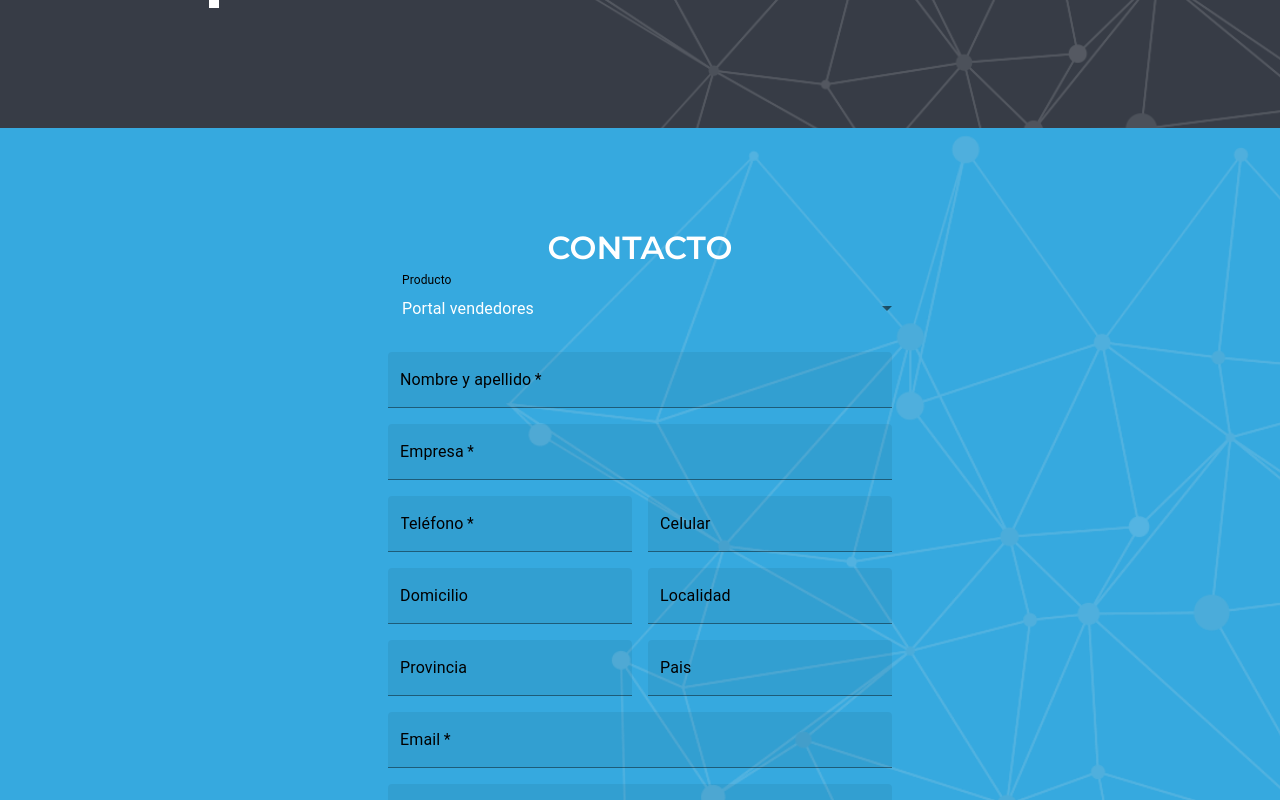
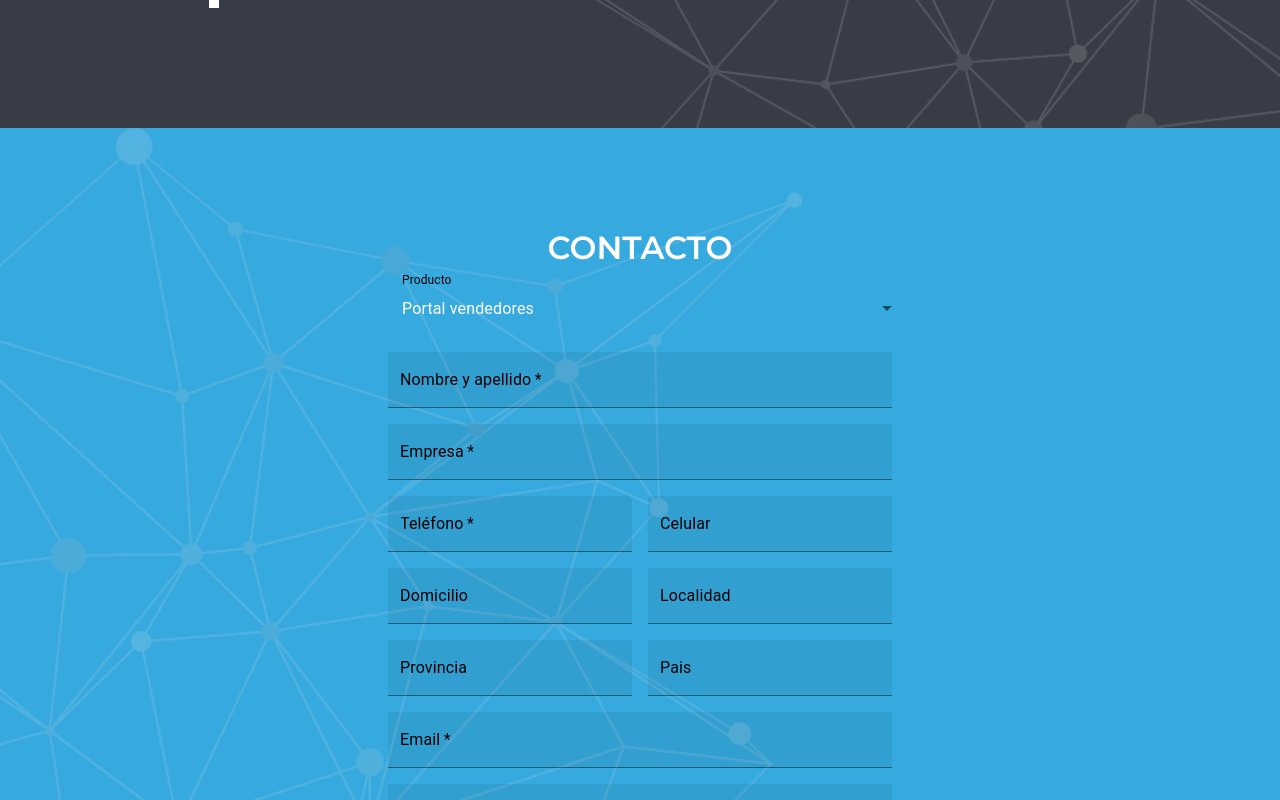
Before and after one commit to matimaini/EIV-WEB, a React (Create React App) app: page / in a window 1280 px wide. Shown: the part 7240-8040 px from the top of the page. Built offline with nearby package versions, Linux system fonts and the light colour scheme.

Commit message:
Correccion fondo invertido en form contacto

```diff
--- a/src/components/contacto/Contacto.js
+++ b/src/components/contacto/Contacto.js
@@ -2,13 +2,13 @@ import React from 'react'
 import { Box, Typography } from '@mui/material'
 import ScrollAnimation from 'react-animate-on-scroll';
 import FormularioC from './FormularioC';
-import Fondo from '../../assets/logos/img_contenido_redesb.png';
+import FondoI from '../../assets/logos/img_contenido_redesc.png';
 import { ComponentContainer } from '../shared/container/componentContainer';
 
 const Contacto = () => {
   return (
     <>
-      <ComponentContainer bgImg={Fondo}>
+      <ComponentContainer bgImg={FondoI}>
         <Box
            sx={{ m: 'auto', textAlign: 'center', }}>
           <ScrollAnimation
```
